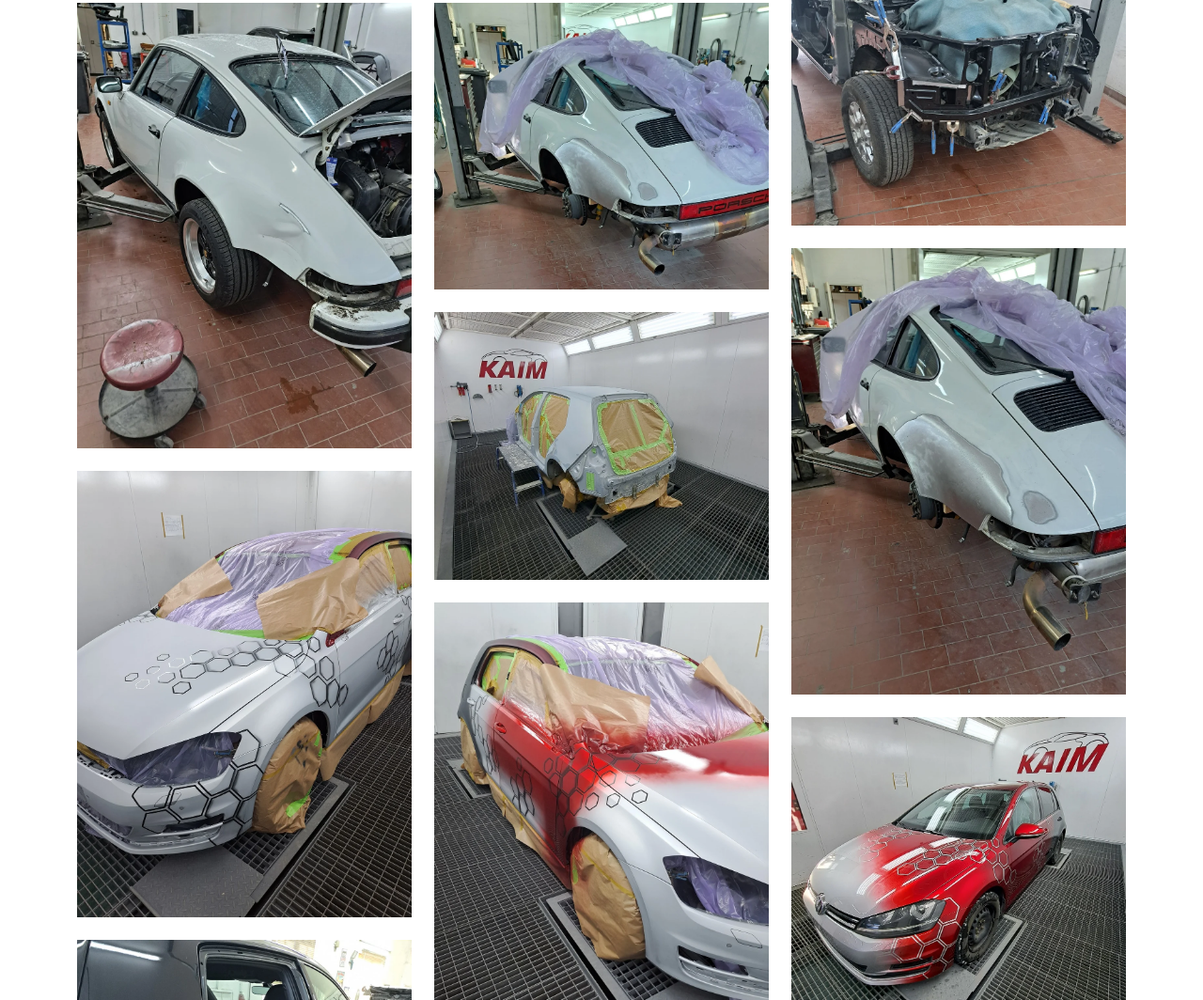
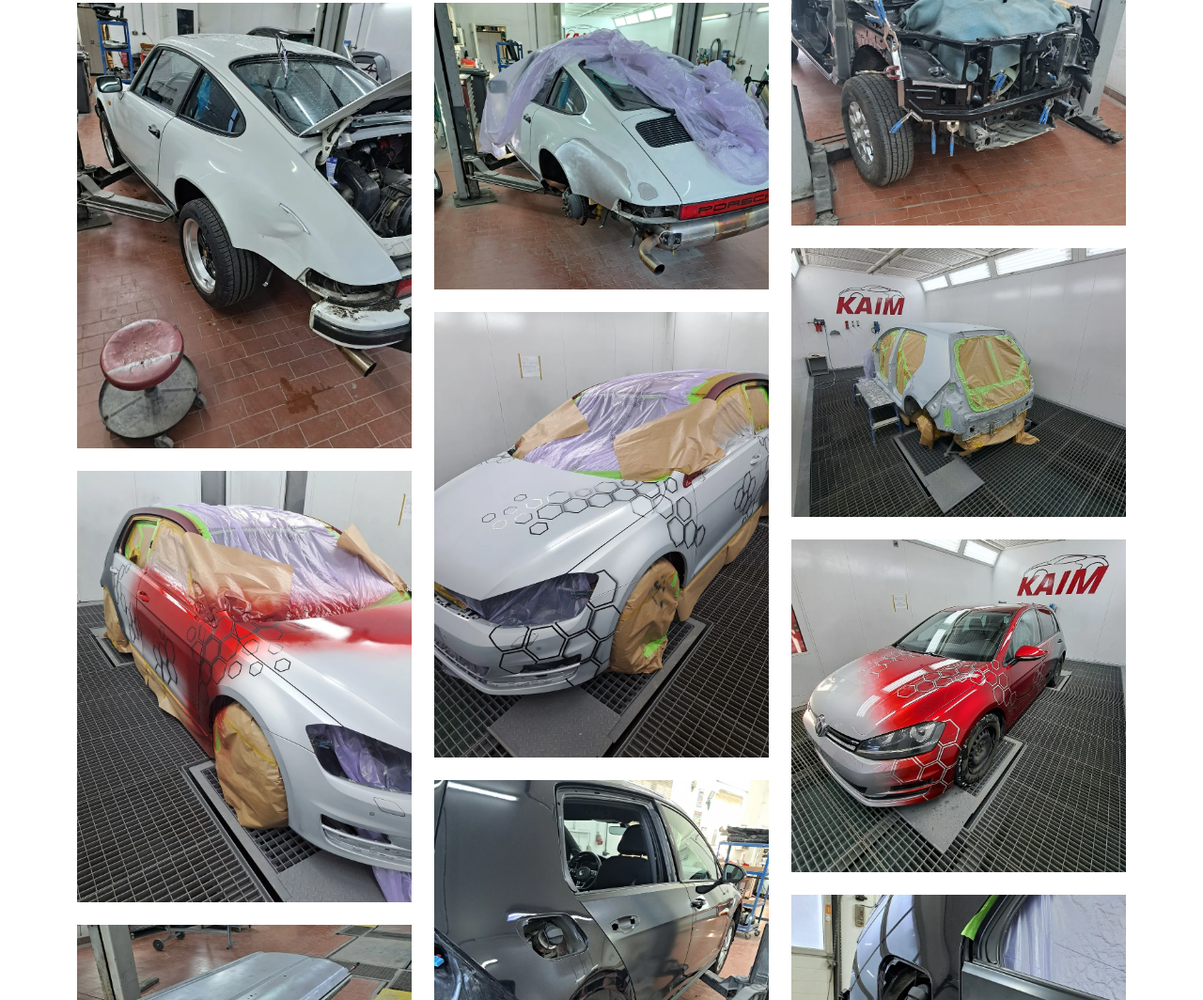
Before and after one commit to rolandsee/kaim-unfallinstandsetzung.de, a plain HTML site: page www/index.html in a window 1280 px wide. Shown: the part 4636-5700 px from the top of the page at 94% size. Drawn offline with Linux system fonts and the light colour scheme.

Commit message:
ein Bild aus Galerie gelöscht

```diff
--- a/www/index.html
+++ b/www/index.html
@@ -392,14 +392,6 @@
               </div>
             </div><!-- End Portfolio Item -->
 
-            <div class="col-lg-4 col-md-6 portfolio-item isotope-item filter-app">
-              <img src="assets/img/masonry-portfolio/masonry-portfolio-7.webp" class="img-fluid" alt="Zwischenzustand">
-              <div class="portfolio-info">
-                <h4>Zwischenzustand</h4>
-                <a href="assets/img/masonry-portfolio/masonry-portfolio-7.webp" title="Zwischenzustand" data-gallery="portfolio-gallery-app" class="glightbox preview-link"><i class="bi bi-zoom-in"></i></a>
-              </div>
-            </div><!-- End Portfolio Item -->
-
             <div class="col-lg-4 col-md-6 portfolio-item isotope-item filter-product">
               <img src="assets/img/masonry-portfolio/masonry-portfolio-8.webp" class="img-fluid" alt="Endzustand">
               <div class="portfolio-info">
```
